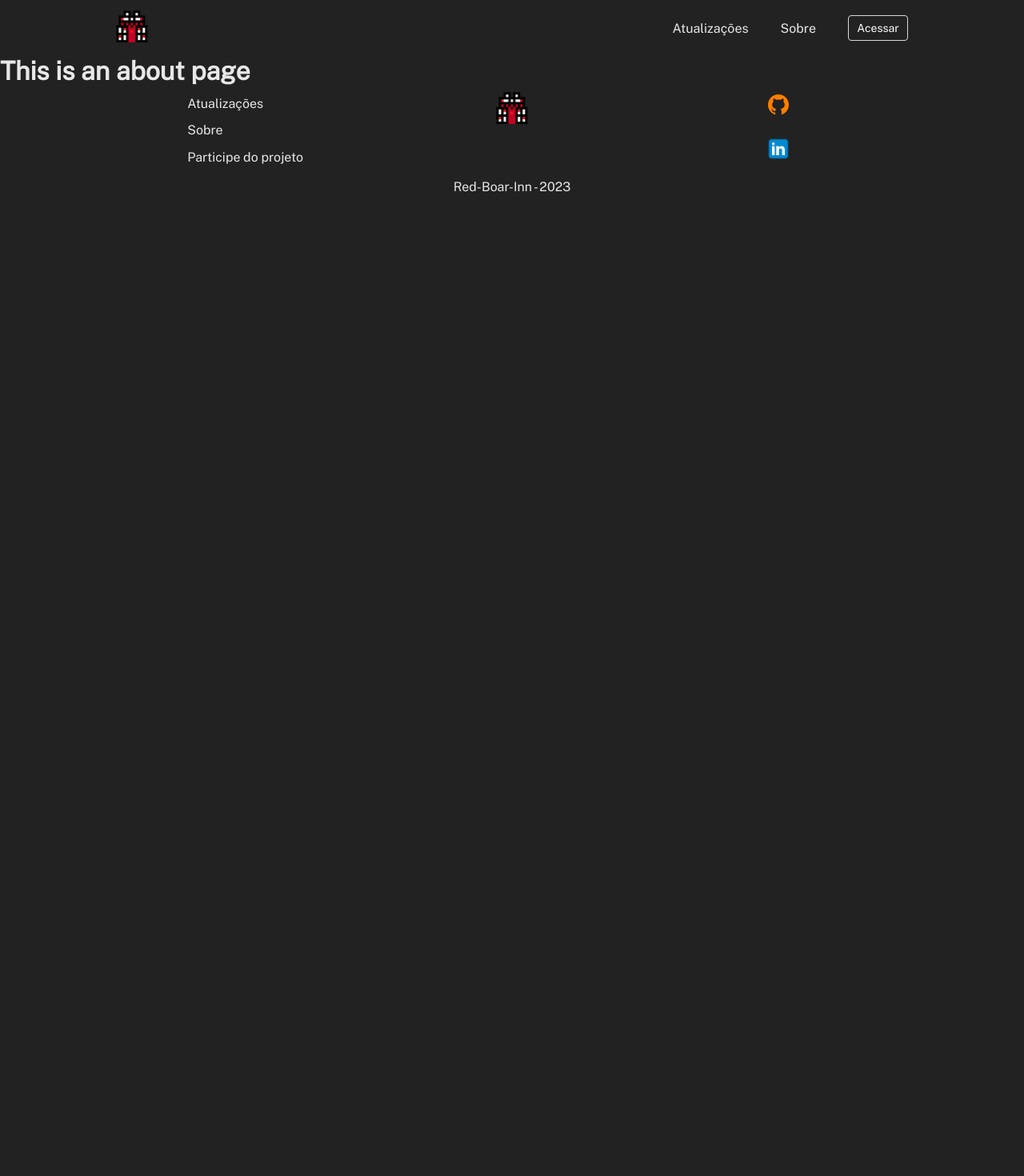
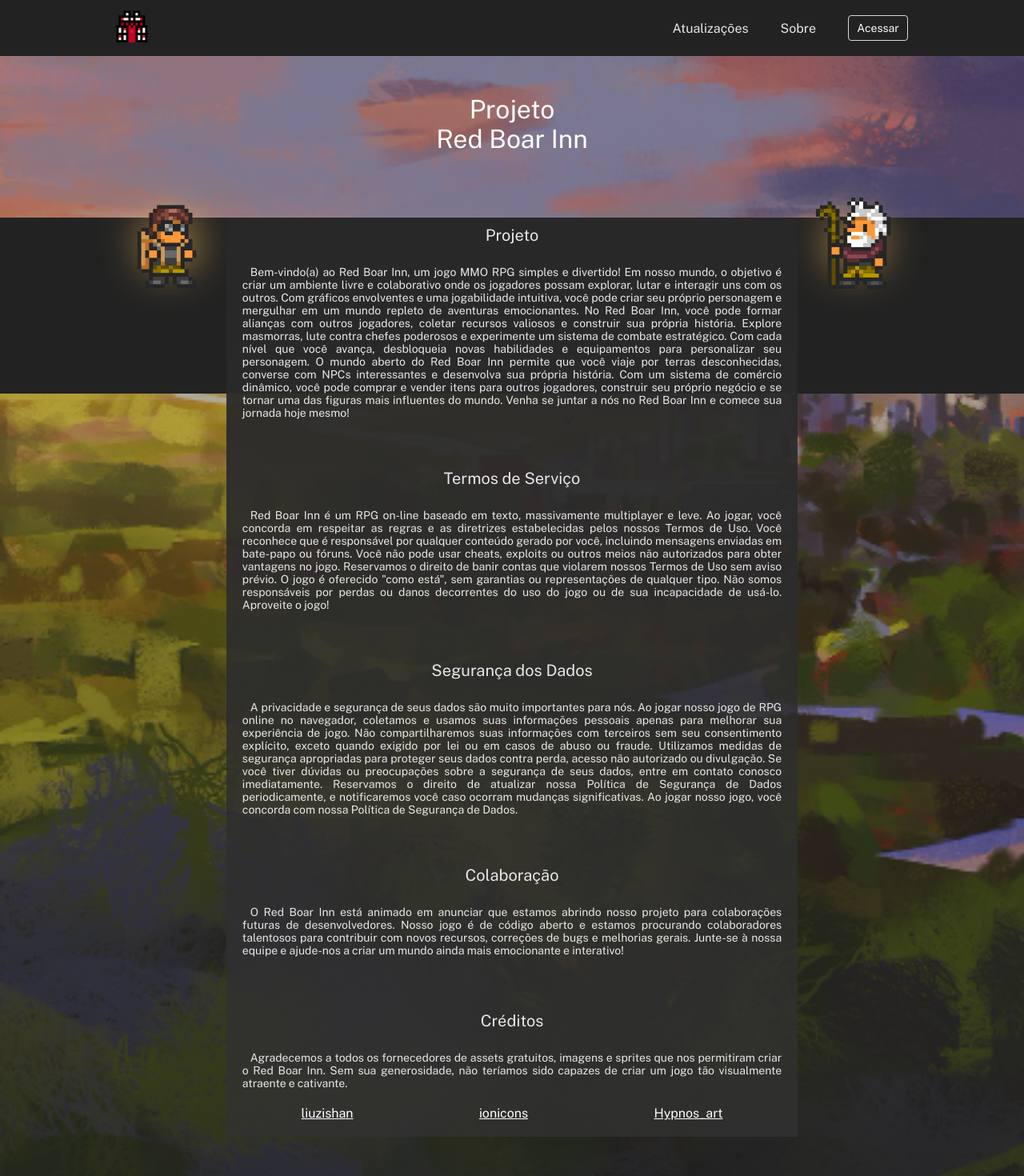
Before and after one commit to Fernando-Medeiros/red-boar-inn-game, a Vue app: page /sobre in a window 1280 px wide. Shown: the top 1470 px of the page at 80% size. Before the commit the page ends 800 px from the top, so only its background shows below. Built offline with nearby package versions, Linux system fonts and the light colour scheme.

Commit message:
feat: add about components

```diff
--- a/src/components/global/footer/footer.main.comp.vue
+++ b/src/components/global/footer/footer.main.comp.vue
@@ -31,10 +31,6 @@ export default defineComponent({
           </a>
         </div>
 
-        <router-link to="/">
-          <img class="image-logo" src="@/assets/logo.png" alt="logo" />
-        </router-link>
-
         <div class="contact">
           <div>
             <a href="https://github.com/Fernando-Medeiros">
@@ -62,7 +58,14 @@ export default defineComponent({
         </div>
       </div>
     </div>
-    <p class="copy" translate="no">Red-Boar-Inn - 2023</p>
+
+    <p class="copy" translate="no">
+      <router-link to="/">
+        <img class="image-logo" src="@/assets/logo.png" alt="logo" />
+      </router-link>
+
+      Red-Boar-Inn - 2023
+    </p>
   </footer>
 </template>
 
@@ -72,22 +75,17 @@ export default defineComponent({
   background-color: #222222;
 }
 .container {
-  width: 100%;
-  display: grid;
-  padding: 0.5rem 0;
-  justify-items: center;
+  display: flex;
+  max-width: 100%;
+  padding: 1rem;
   justify-content: space-between;
-  grid-template-columns: 1fr 1fr 1fr;
+  grid-template-columns: 1fr 1fr;
 }
 .image-logo {
-  width: 2.5rem;
-  height: 2.5rem;
-  transition: all 1s;
+  width: 1.2rem;
+  height: 1.2rem;
 }
-.image-logo:hover {
-  transition: all 1s;
-  transform: scale(1.1);
-}
+
 .routes {
   display: grid;
   gap: 0.9rem;
@@ -112,7 +110,7 @@ export default defineComponent({
 }
 .copy {
   width: 100%;
-  padding: 5px 0;
+  padding: 1rem 0;
   text-align: center;
 }
 @media (max-width: 780px) {
--- /dev/null
+++ b/src/components/view-about/about.info.comp.vue
@@ -0,0 +1,73 @@
+<script lang="ts">
+import { defineComponent } from "vue";
+
+export default defineComponent({
+  name: "AboutInfoComponent",
+  props: {
+    title: String,
+    content: String,
+    credits: Object,
+  },
+});
+</script>
+
+<template>
+  <div class="container-article">
+    <div>
+      <h3 class="title-article">{{ title }}</h3>
+
+      <p class="content-article">{{ content }}</p>
+
+      <div class="credits-article" v-show="credits">
+        <a v-for="author in credits" :key="author?.name" :href="author?.link">
+          {{ author.name }}
+        </a>
+      </div>
+    </div>
+  </div>
+</template>
+
+<style scoped>
+.container-article {
+  z-index: 1;
+  display: grid;
+  gap: 20px;
+  width: 100%;
+  min-height: 150px;
+  border-radius: 0.5rem;
+}
+.container-article div {
+  padding: 10px;
+}
+.title-article {
+  font-size: 20px;
+  font-weight: 200;
+  text-align: center;
+  margin-bottom: 1rem;
+}
+.content-article {
+  padding: 10px;
+  font-size: 14px;
+  word-break: keep-all;
+  text-indent: 10px;
+  text-align: justify;
+}
+.credits-article {
+  display: flex;
+  max-width: 100%;
+  height: auto;
+  gap: 10px;
+  justify-content: space-around;
+}
+.credits-article a {
+  color: white;
+}
+.credits-article a:hover {
+  color: burlywood;
+}
+@media (max-width: 780px) {
+  .credits-article {
+    display: grid;
+  }
+}
+</style>
--- /dev/null
+++ b/src/components/view-about/about.main.comp.vue
@@ -0,0 +1,163 @@
+<script lang="ts">
+import { defineComponent } from "vue";
+import SpriteComponent from "@/components/global/comp/sprite.comp.vue";
+import InfoComponent from "./about.info.comp.vue";
+
+export default defineComponent({
+  name: "AboutMainComponent",
+  components: { SpriteComponent, InfoComponent },
+  data() {
+    return {
+      title: "Red Boar Inn",
+      articles: [
+        {
+          title: "Projeto",
+          content: `
+          Bem-vindo(a) ao Red Boar Inn, um jogo MMO RPG simples e divertido!
+          Em nosso mundo, o objetivo é criar um ambiente livre e colaborativo onde os jogadores possam explorar, lutar e interagir uns com os outros.
+          Com gráficos envolventes e uma jogabilidade intuitiva, você pode criar seu próprio personagem e mergulhar em um mundo repleto de aventuras emocionantes.
+          No Red Boar Inn, você pode formar alianças com outros jogadores, coletar recursos valiosos e construir sua própria história.
+          Explore masmorras, lute contra chefes poderosos e experimente um sistema de combate estratégico.
+          Com cada nível que você avança, desbloqueia novas habilidades e equipamentos para personalizar seu personagem.
+          O mundo aberto do Red Boar Inn permite que você viaje por terras desconhecidas, converse com NPCs interessantes e desenvolva sua própria história.
+          Com um sistema de comércio dinâmico, você pode comprar e vender itens para outros jogadores, construir seu próprio negócio e se tornar uma das figuras mais influentes do mundo.
+          Venha se juntar a nós no Red Boar Inn e comece sua jornada hoje mesmo!
+          `,
+        },
+        {
+          title: "Termos de Serviço",
+          content: `Red Boar Inn é um RPG on-line baseado em texto, massivamente multiplayer e leve.
+          Ao jogar, você concorda em respeitar as regras e as diretrizes estabelecidas pelos nossos Termos de Uso.
+          Você reconhece que é responsável por qualquer conteúdo gerado por você, incluindo mensagens enviadas em bate-papo ou fóruns.
+          Você não pode usar cheats, exploits ou outros meios não autorizados para obter vantagens no jogo.
+          Reservamos o direito de banir contas que violarem nossos Termos de Uso sem aviso prévio. O jogo é oferecido "como está", sem garantias ou representações de qualquer tipo.
+          Não somos responsáveis por perdas ou danos decorrentes do uso do jogo ou de sua incapacidade de usá-lo. Aproveite o jogo!`,
+        },
+        {
+          title: "Segurança dos Dados",
+          content: `
+          A privacidade e segurança de seus dados são muito importantes para nós.
+          Ao jogar nosso jogo de RPG online no navegador, coletamos e usamos suas informações pessoais apenas para melhorar sua experiência de jogo.
+          Não compartilharemos suas informações com terceiros sem seu consentimento explícito, exceto quando exigido por lei ou em casos de abuso ou fraude.
+          Utilizamos medidas de segurança apropriadas para proteger seus dados contra perda, acesso não autorizado ou divulgação.
+          Se você tiver dúvidas ou preocupações sobre a segurança de seus dados, entre em contato conosco imediatamente.
+          Reservamos o direito de atualizar nossa Política de Segurança de Dados periodicamente, e notificaremos você caso ocorram mudanças significativas.
+          Ao jogar nosso jogo, você concorda com nossa Política de Segurança de Dados.`,
+        },
+        {
+          title: "Colaboração",
+          content: `
+          O Red Boar Inn está animado em anunciar que estamos abrindo nosso projeto para colaborações futuras de desenvolvedores.
+          Nosso jogo é de código aberto e estamos procurando colaboradores talentosos para contribuir com novos recursos, correções de bugs e melhorias gerais.
+          Junte-se à nossa equipe e ajude-nos a criar um mundo ainda mais emocionante e interativo!
+          `,
+        },
+        {
+          title: "Créditos",
+          content: `
+          Agradecemos a todos os fornecedores de assets gratuitos, imagens e sprites que nos permitiram criar o Red Boar Inn.
+          Sem sua generosidade, não teríamos sido capazes de criar um jogo tão visualmente atraente e cativante.
+          `,
+          links: [
+            {
+              name: "liuzishan",
+              link: "https://www.freepik.com/author/liuzishan",
+            },
+            {
+              name: "ionicons",
+              link: "https://ionic.io/ionicons",
+            },
+            {
+              name: "Hypnos_art",
+              link: "https://twitter.com/Hypnos_art?s=09",
+            },
+          ],
+        },
+      ],
+    };
+  },
+});
+</script>
+
+<template>
+  <div class="background">
+    <h1 class="title" translate="no">
+      Projeto
+      <br />
+      {{ title }}
+    </h1>
+
+    <span class="background-banner"></span>
+
+    <div class="container-banner main-container">
+      <SpriteComponent
+        :rotate-y="true"
+        :sprite-name="'merchant'"
+        :sprite-gender="'woman'"
+      />
+
+      <div class="articles-container">
+        <InfoComponent
+          v-for="article in articles"
+          :key="article.title"
+          :title="article.title"
+          :content="article.content"
+          :credits="article.links"
+        />
+      </div>
+
+      <SpriteComponent
+        :rotate-y="false"
+        :sprite-name="'merchant'"
+        :sprite-gender="'man'"
+      />
+    </div>
+  </div>
+</template>
+
+<style scoped>
+.background {
+  background-image: linear-gradient(#2222225b, #2222225b, #222222c0),
+    url("@/assets/pictures/img3.png");
+  background-repeat: no-repeat;
+  background-size: cover;
+}
+.title {
+  font-size: 32px;
+  font-weight: 400;
+  text-align: center;
+  padding-top: 3rem;
+  padding-bottom: 5rem;
+  color: white;
+}
+.background-banner {
+  z-index: 0;
+  position: absolute;
+  width: 100%;
+  height: 220px;
+  background-color: #222222;
+}
+.container-banner {
+  display: grid;
+  padding-bottom: 5rem;
+  grid-template-columns: 0.2fr 1fr 0.2fr;
+}
+.articles-container {
+  z-index: 1;
+  display: grid;
+  gap: 2rem;
+  grid-template-columns: 1fr;
+  background: linear-gradient(#282828, #323232c0);
+}
+
+@media (max-width: 780px) {
+  .background {
+    background-repeat: no-repeat;
+    background-size: auto;
+  }
+  .title {
+    font-size: 24px;
+    padding-bottom: 3rem;
+  }
+}
+</style>
--- a/src/views/AboutView.vue
+++ b/src/views/AboutView.vue
@@ -1,5 +1,13 @@
+<script lang="ts">
+import { defineComponent } from "vue";
+import AboutMainComponent from "@/components/view-about/about.main.comp.vue";
+
+export default defineComponent({
+  name: "AboutView",
+  components: { AboutMainComponent },
+});
+</script>
+
 <template>
-  <div class="about">
-    <h1>This is an about page</h1>
-  </div>
+  <AboutMainComponent />
 </template>
```
